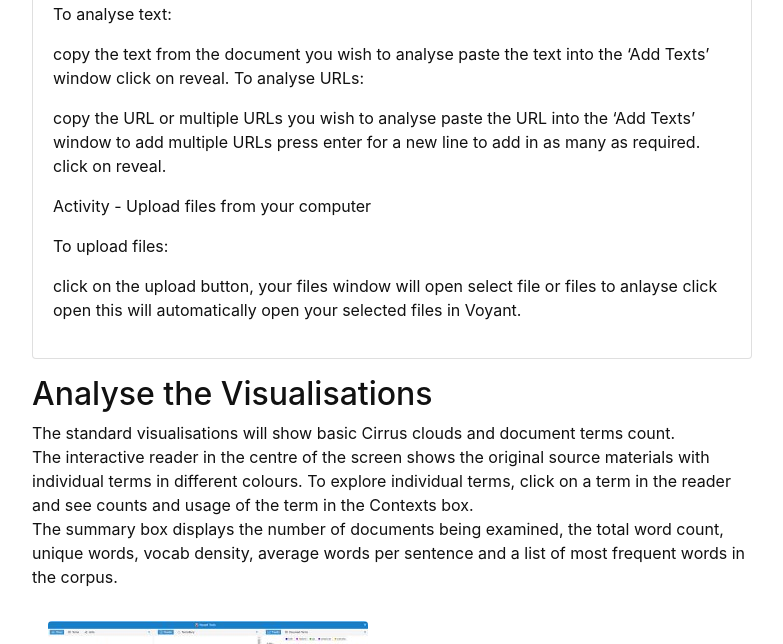
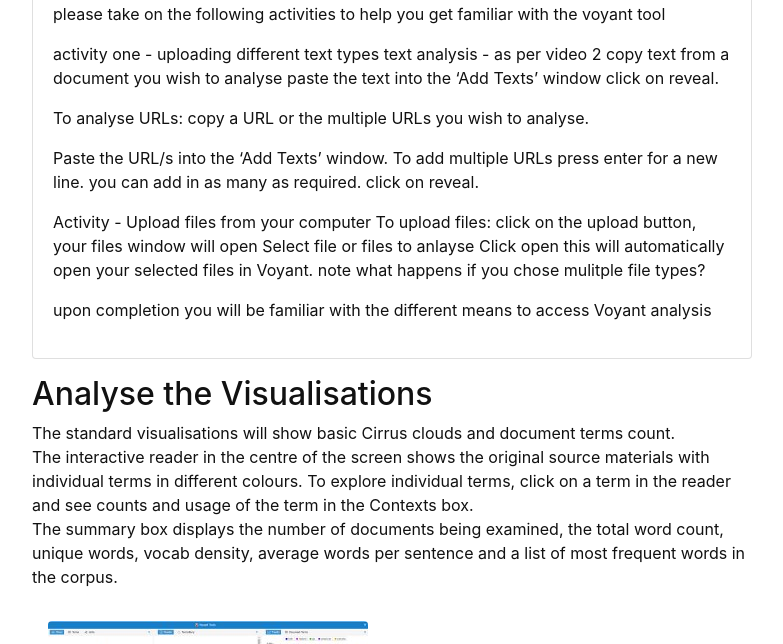
Before and after one commit to GULibrarySandbox/data-vis-basics, a Jekyll site: the page built from content/4-voyant.md, in a window 1280 px wide and 900 px high, scrolled down 3136 px, cut to the strip 256-900 px from the top of the window. Shown: the whole strip, without its empty margins (248-1031 px from the left). Built offline with Jekyll 4.4.1, drawn with Linux system fonts in a browser that asks for light colours.

Commit message:
Update 4-voyant.md

```diff
--- a/content/4-voyant.md
+++ b/content/4-voyant.md
@@ -67,26 +67,33 @@ Step one: upload data
 Watch the Video, this will show you how to use Voyant tools, export your visualisation and cite your work
 <iframe width="560" height="315" src="https://player.vimeo.com/video/563076024?badge=0&amp;autopause=0&amp;player_id=0&amp;app_id=58479" title="voyant_URL_upload_tailed.mp4"></iframe>
 
-To analyse text:
 
-copy the text from the document you wish to analyse
+
+please take on the following activities to help you get familiar with the voyant tool
+
+activity one - uploading different text types
+text analysis - as per video 2
+copy text from a document you wish to analyse
 paste the text into the 'Add Texts' window
 click on reveal.
+
 To analyse URLs:
+copy a URL or the multiple URLs you wish to analyse.
 
-copy the URL or multiple URLs you wish to analyse
-paste the URL into the 'Add Texts' window to add multiple URLs press enter for a new line to add in as many as required.
+Paste the URL/s into the 'Add Texts' window. To add multiple URLs press enter for a new line. you can add in as many as required.
 click on reveal.
 
 
 Activity  - Upload files from your computer
+To upload files:
+click on the upload button,  your files window will open
+Select file or files to anlayse
+Click open
+this will automatically open your selected files in Voyant.
+note what happens if you chose mulitple file types?
 
-To upload files:
+upon completion you will be familiar with the different means to access Voyant analysis
 
-click on the upload button,  your files window will open
-select file or files to anlayse
-click open
-this will automatically open your selected files in Voyant.
 {% endcapture %}
 {% include card.md header="activities" text=text %}
 
```
